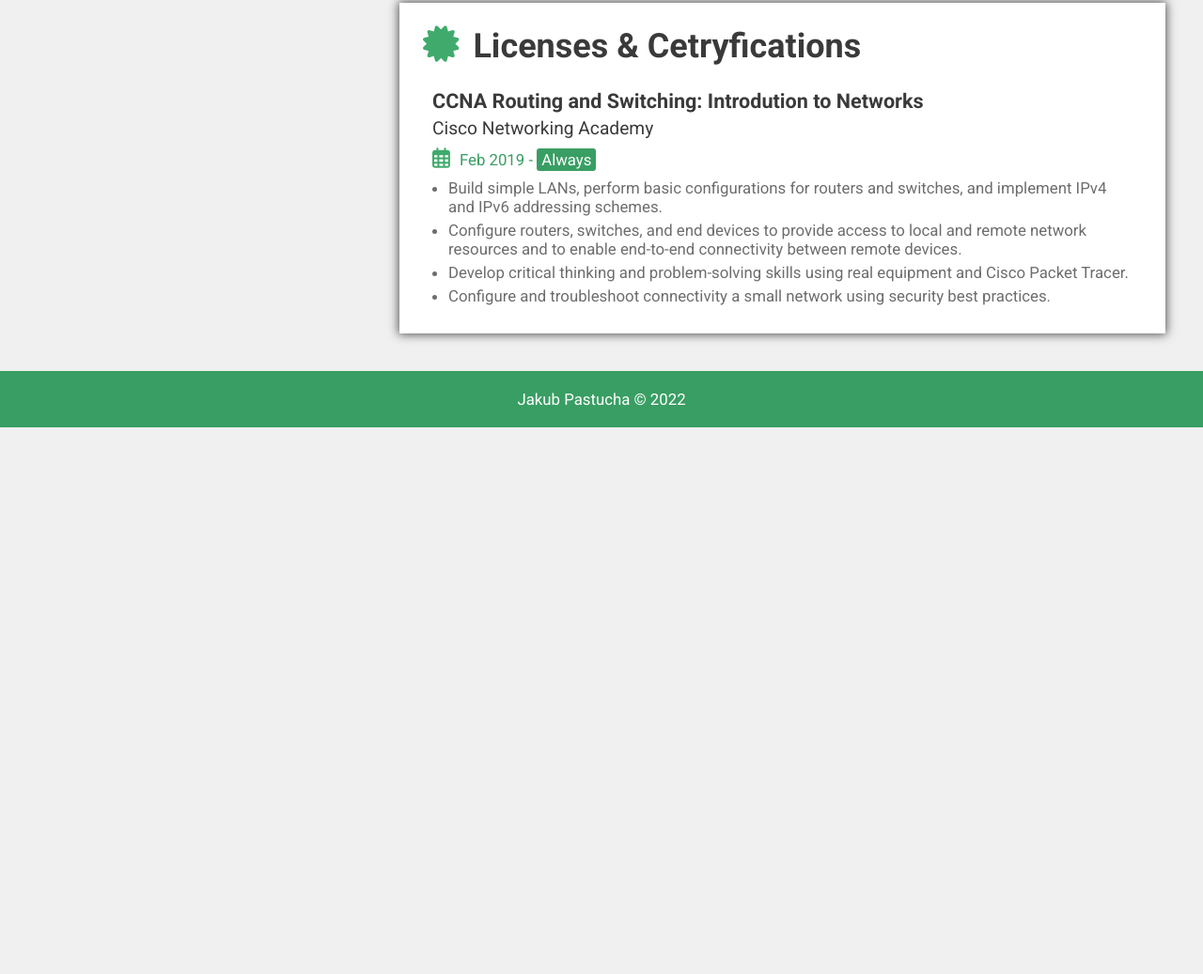
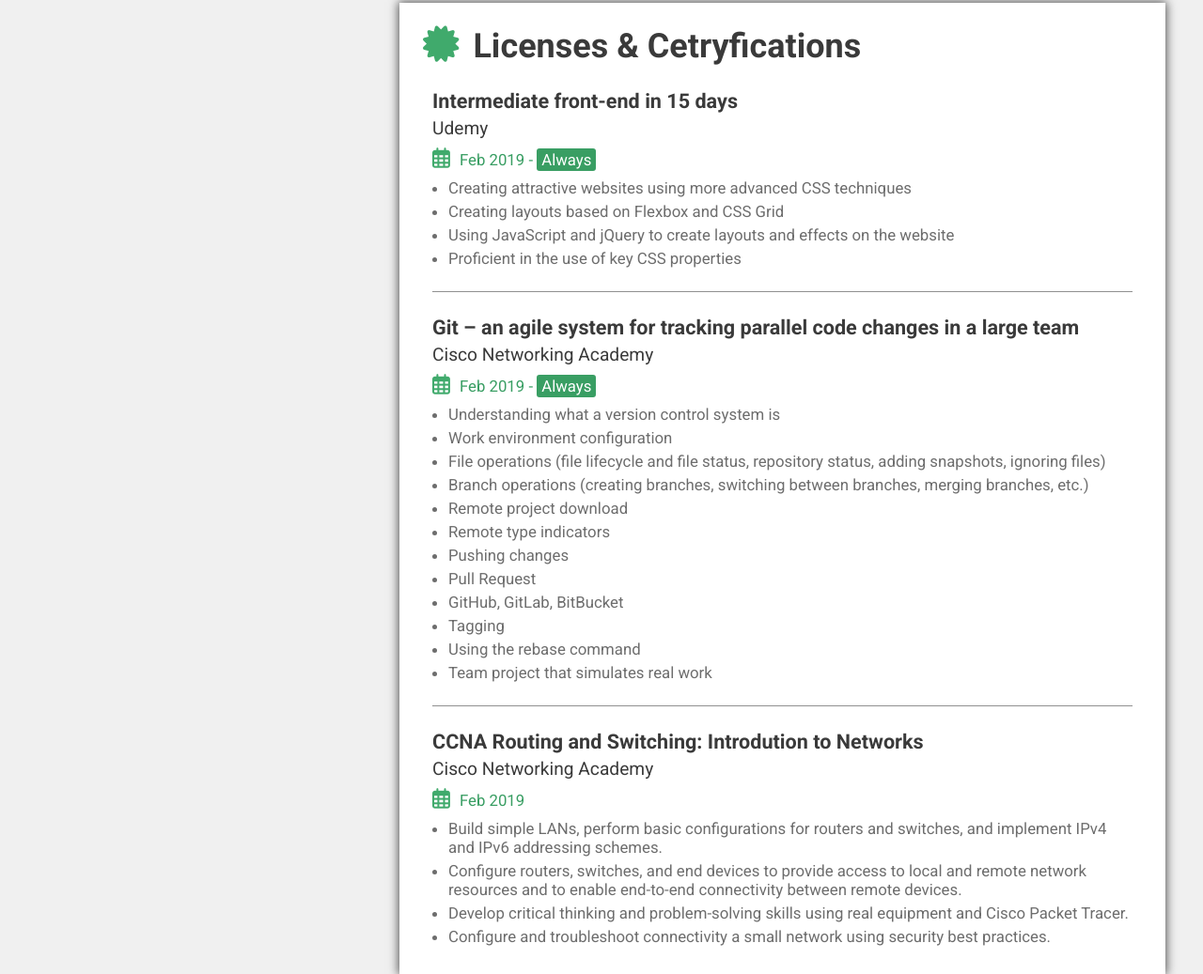
Before and after one commit to kakarotto2004/simpleCV, a plain HTML site: page index.html in a window 1280 px wide. Shown: the part 1484-2521 px from the top of the page at 94% size. Before the commit the page ends 1939 px from the top, so only its background shows below. Drawn offline with Linux system fonts and the light colour scheme.

Commit message:
update certyficates

```diff
--- a/index.html
+++ b/index.html
@@ -175,10 +175,47 @@
 
                 <div class="certyficates">
                     <div class="certyficate">
-                        <span class="bold-span">CCNA Routing and Switching: Introdution to Networks</span>
+                        <span class="bold-span">Intermediate front-end in 15 days</span>
+                        <p class="certyficate-place-txt">Udemy</p>
+                        <p class="calendar-txt"><i class="fa-regular fa-calendar-days"></i>Feb 2019 - <span
+                                class="current-txt">Always</span></p>
+                        <ul>
+                            <li> Creating attractive websites using more advanced CSS techniques </li>
+                            <li> Creating layouts based on Flexbox and CSS Grid </li>
+                            <li> Using JavaScript and jQuery to create layouts and effects on the website </li>
+                            <li> Proficient in the use of key CSS properties </li>
+                        </ul>
+                    </div>
+
+                    <span class="vertical-solid-line"></span>
+
+                    <div class="certyficate">
+                        <span class="bold-span">Git – an agile system for tracking parallel code changes in a large team</span>
                         <p class="certyficate-place-txt">Cisco Networking Academy</p>
                         <p class="calendar-txt"><i class="fa-regular fa-calendar-days"></i>Feb 2019 - <span
                                 class="current-txt">Always</span></p>
+                        <ul>
+                            <li> Understanding what a version control system is </li>
+                            <li> Work environment configuration </li>
+                            <li> File operations (file lifecycle and file status, repository status, adding snapshots, ignoring files) </li>
+                            <li> Branch operations (creating branches, switching between branches, merging branches, etc.)</li>
+                            <li> Remote project download </li>
+                            <li> Remote type indicators </li>
+                            <li> Pushing changes </li>
+                            <li> Pull Request </li>
+                            <li> GitHub, GitLab, BitBucket </li>
+                            <li> Tagging </li>
+                            <li> Using the rebase command </li>
+                            <li> Team project that simulates real work </li>
+                        </ul>
+                    </div>
+
+                    <span class="vertical-solid-line"></span>
+
+                    <div class="certyficate">
+                        <span class="bold-span">CCNA Routing and Switching: Introdution to Networks</span>
+                        <p class="certyficate-place-txt">Cisco Networking Academy</p>
+                        <p class="calendar-txt"><i class="fa-regular fa-calendar-days"></i>Feb 2019</p>
                         <ul>
                             <li> Build simple LANs, perform basic configurations for routers and switches, and implement IPv4 and IPv6 addressing schemes. </li>
                             <li> Configure routers, switches, and end devices to provide access to local and remote network resources and to enable end-to-end connectivity between remote devices. </li>
```
